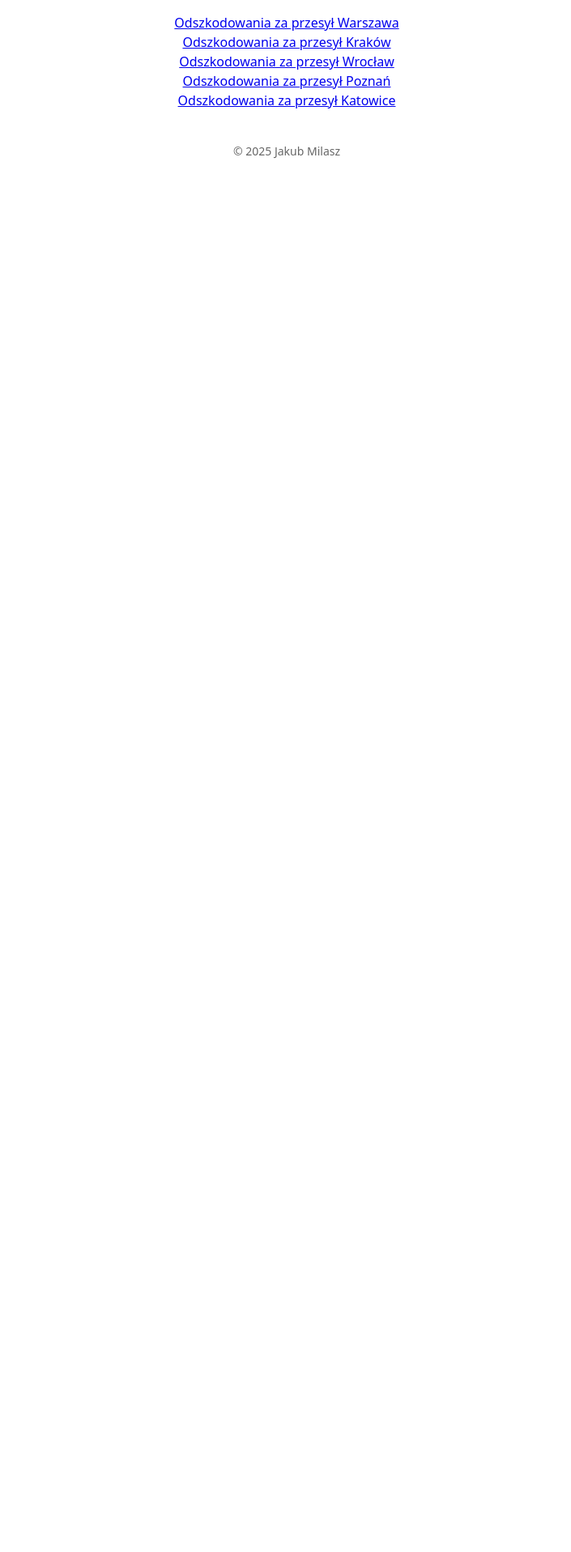
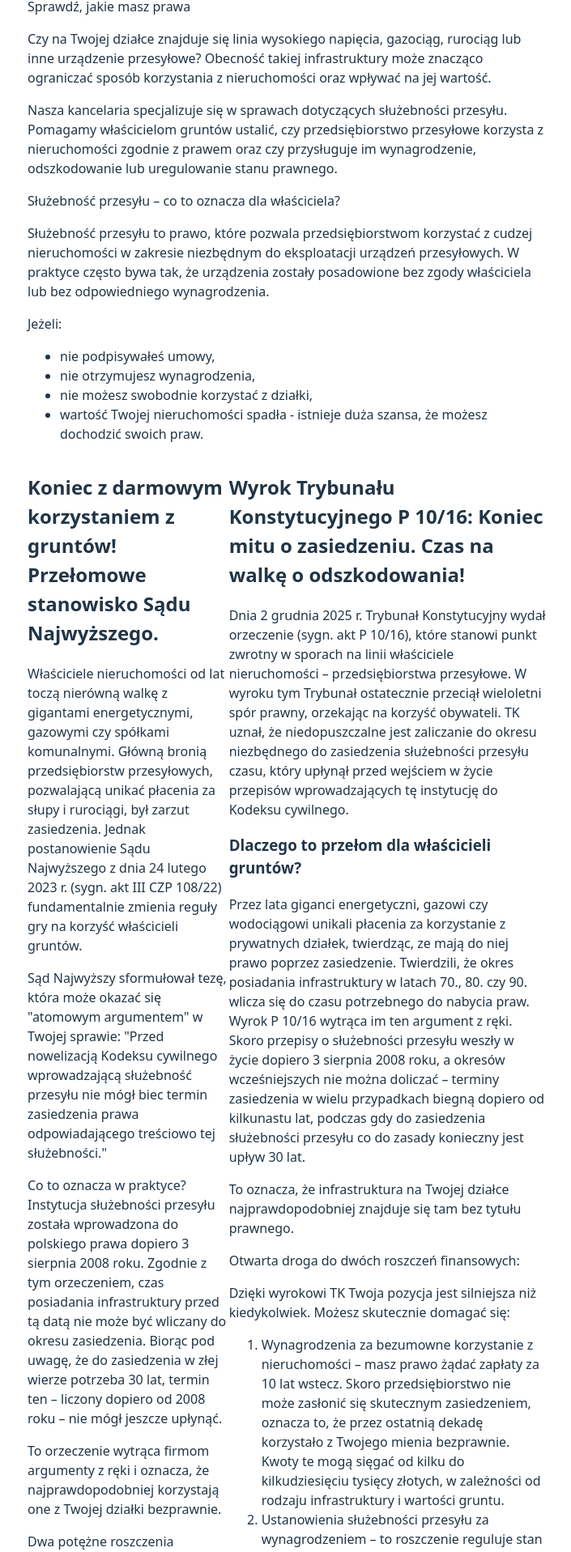
Before and after one commit to jakub-milasz/servitus, a React (Vite) app: page /krakow in a window 1280 px wide. Shown: the part 637-2554 px from the top of the page at 81% size, without its empty margins (286-991 px from the left). Before the commit the page ends 848 px from the top, so only its background shows below. Built offline with nearby package versions, Linux system fonts and the light colour scheme.

Commit message:
Add text to page

```diff
--- /dev/null
+++ b/src/components/Articles.jsx
@@ -0,0 +1,94 @@
+export default function Articles() {
+  return (
+    <div className="articles">
+      <div className="article">
+        <h2>Koniec z darmowym korzystaniem z gruntów! Przełomowe stanowisko Sądu Najwyższego.</h2>
+        <p>
+          Właściciele nieruchomości od lat toczą nierówną walkę z gigantami energetycznymi,
+          gazowymi czy spółkami komunalnymi. Główną bronią przedsiębiorstw przesyłowych,
+          pozwalającą unikać płacenia za słupy i rurociągi, był zarzut zasiedzenia. Jednak
+          postanowienie Sądu Najwyższego z dnia 24 lutego 2023 r. (sygn. akt III CZP 108/22)
+          fundamentalnie zmienia reguły gry na korzyść właścicieli gruntów.
+        </p>
+        <p>
+          Sąd Najwyższy sformułował tezę, która może okazać się &quot;atomowym argumentem&quot; w Twojej
+          sprawie: &quot;Przed nowelizacją Kodeksu cywilnego wprowadzającą służebność przesyłu nie
+          mógł biec termin zasiedzenia prawa odpowiadającego treściowo tej służebności.&quot;
+        </p>
+        <p>
+          Co to oznacza w praktyce? Instytucja służebności przesyłu została wprowadzona do
+          polskiego prawa dopiero 3 sierpnia 2008 roku. Zgodnie z tym orzeczeniem, czas posiadania
+          infrastruktury przed tą datą nie może być wliczany do okresu zasiedzenia. Biorąc pod uwagę,
+          że do zasiedzenia w złej wierze potrzeba 30 lat, termin ten – liczony dopiero od 2008 roku –
+          nie mógł jeszcze upłynąć.
+        </p>
+        <p>
+          To orzeczenie wytrąca firmom argumenty z ręki i oznacza, że najprawdopodobniej korzystają one z Twojej działki bezprawnie.
+        </p>
+        <p>
+          Dwa potężne roszczenia finansowe Dzięki korzystnej linii orzeczniczej otwierają się przed Tobą realne możliwości uzyskania pieniędzy:
+        </p>
+        <ol>
+          <li>
+            Wynagrodzenie za bezumowne korzystanie z nieruchomości – skoro firma nie zasiedziała służebności, to przez lata korzystała z Twojej własności bez tytułu prawnego. Masz prawo żądać zapłaty za 10 lat wstecz. W zależności od rodzaju infrastruktury (linie WN, gazociągi), kwoty te mogą sięgać nawet kilkudziesięciu tysięcy złotych.
+          </li>
+          <li>
+            Ustanowienie służebności przesyłu za wynagrodzeniem – możesz wymusić
+            uregulowanie sytuacji na przyszłość. Sąd ustali odpowiednie wynagrodzenie (często w formie jednorazowej, wysokiej rekompensaty) za to, że urządzenia obniżają wartość Twojej działki i ograniczają możliwość jej zabudowy.
+          </li>
+        </ol>
+        <p>
+          Nie rezygnuj ze swoich praw Jeśli zakład energetyczny odmówił Ci wypłaty, powołując się na stare czasy – ta argumentacja właśnie straciła rację bytu. Twoja pozycja negocjacyjna jest teraz silniejsza niż kiedykolwiek.
+        </p>
+        <p>
+          Skontaktuj się z naszą Kancelarią. Specjalizujemy się w sporach z przedsiębiorstwami przesyłowymi. Bezpłatnie przeanalizujemy Twoją sytuację w świetle orzeczenia III CZP 108/22 i pomożemy Ci wywalczyć należne odszkodowanie.
+        </p>
+      </div>
+      <div className="article">
+        <h2>Wyrok Trybunału Konstytucyjnego P 10/16: Koniec mitu o zasiedzeniu. Czas na walkę o odszkodowania!</h2>
+        <p>
+          Dnia 2 grudnia 2025 r. Trybunał Konstytucyjny wydał orzeczenie (sygn. akt P 10/16), które
+          stanowi punkt zwrotny w sporach na linii właściciele nieruchomości – przedsiębiorstwa
+          przesyłowe. W wyroku tym Trybunał ostatecznie przeciął wieloletni spór prawny, orzekając
+          na korzyść obywateli. TK uznał, że niedopuszczalne jest zaliczanie do okresu niezbędnego
+          do zasiedzenia służebności przesyłu czasu, który upłynął przed wejściem w życie
+          przepisów wprowadzających tę instytucję do Kodeksu cywilnego.
+        </p>
+        <h3>Dlaczego to przełom dla właścicieli gruntów?</h3>
+        <p>
+          Przez lata giganci energetyczni, gazowi czy wodociągowi unikali płacenia za korzystanie z
+          prywatnych działek, twierdząc, ze mają do niej prawo poprzez zasiedzenie. Twierdzili, że
+          okres posiadania infrastruktury w latach 70., 80. czy 90. wlicza się do czasu potrzebnego do
+          nabycia praw. Wyrok P 10/16 wytrąca im ten argument z ręki. Skoro przepisy o służebności
+          przesyłu weszły w życie dopiero 3 sierpnia 2008 roku, a okresów wcześniejszych nie można
+          doliczać – terminy zasiedzenia w wielu przypadkach biegną dopiero od kilkunastu lat,
+          podczas gdy do zasiedzenia służebności przesyłu co do zasady konieczny jest upływ 30 lat.
+        </p>
+        <p>
+          To oznacza, że infrastruktura na Twojej działce najprawdopodobniej znajduje się tam bez tytułu prawnego.
+        </p>
+        <p>
+          Otwarta droga do dwóch roszczeń finansowych:
+        </p>
+        <p>
+          Dzięki wyrokowi TK Twoja pozycja jest silniejsza niż kiedykolwiek. Możesz skutecznie domagać się:
+        </p>
+        <ol>
+          <li>
+            Wynagrodzenia za bezumowne korzystanie z nieruchomości – masz prawo żądać zapłaty za 10 lat wstecz. Skoro przedsiębiorstwo nie może zasłonić się skutecznym zasiedzeniem, oznacza to, że przez ostatnią dekadę korzystało z Twojego mienia bezprawnie. Kwoty te mogą sięgać od kilku do kilkudziesięciu tysięcy złotych, w zależności od rodzaju infrastruktury i wartości gruntu.
+          </li>
+          <li>
+            Ustanowienia służebności przesyłu za wynagrodzeniem – to roszczenie reguluje stan na przyszłość. Sąd (lub ugoda) określi zasady dostępu służb do urządzeń oraz wysokość jednorazowego lub okresowego wynagrodzenia dla Ciebie za to, że rury czy linie energetyczne obniżają wartość inwestycyjną Twojej działki.
+          </li>
+        </ol>
+        <p>Nie wierz w odmowne decyzje przesłane przed 2025 rokiem</p>
+        <p>
+          Jeśli kiedykolwiek otrzymałeś pismo, w którym przedsiębiorstwo przesyłowe odmówiło zapłaty, powołując się na zasiedzenie – ta decyzja jest już nieaktualna w świetle wyroku P 10/16. Teraz prawo stoi po Twojej stronie.
+        </p>
+        <p>
+          Skontaktuj się z naszą Kancelarią. Specjalizujemy się w sporach z przedsiębiorstwami przesyłowymi. Bezpłatnie przeanalizujemy dokumentację Twojej nieruchomości, sprawdzimy historię posadowienia urządzeń i ocenimy szanse na uzyskanie wysokiego odszkodowania w oparciu o nowe realia prawne. Nie pozwól, by Twoja własność była obciążana za darmo!
+        </p>
+      </div>
+    </div>
+  );
+}
--- /dev/null
+++ b/src/components/Contact.jsx
@@ -0,0 +1,14 @@
+export default function Contact() {
+  return (
+    <>
+      <p>Skorzystaj z bezpłatnej analizy</p>
+      <p>Skontaktuj się z nami, aby dowiedzieć się:</p>
+      <ul>
+        <li>czy przysługuje Ci wynagrodzenie za służebność przesyłu,</li>
+        <li>czy możliwe jest uregulowanie stanu prawnego,</li>
+        <li>jakie działania będą dla Ciebie najkorzystniejsze.</li>
+      </ul>
+      <p>Pierwsza analiza jest bezpłatna i niezobowiązująca.</p>
+    </>
+  );
+}
--- /dev/null
+++ b/src/components/Description.jsx
@@ -0,0 +1,17 @@
+export default function Description() {
+  return (
+    <>
+      <p>Służebność przesyłu – co to oznacza dla właściciela?</p>
+      <p>
+        Służebność przesyłu to prawo, które pozwala przedsiębiorstwom korzystać z cudzej nieruchomości w zakresie niezbędnym do eksploatacji urządzeń przesyłowych. W praktyce często bywa tak, że urządzenia zostały posadowione bez zgody właściciela lub bez odpowiedniego wynagrodzenia.
+      </p>
+      <p>Jeżeli:</p>
+      <ul>
+        <li>nie podpisywałeś umowy,</li>
+        <li>nie otrzymujesz wynagrodzenia,</li>
+        <li>nie możesz swobodnie korzystać z działki,</li>
+        <li>wartość Twojej nieruchomości spadła - istnieje duża szansa, że możesz dochodzić swoich praw.</li>
+      </ul>
+    </>
+  );
+}
--- /dev/null
+++ b/src/components/Intro.jsx
@@ -0,0 +1,15 @@
+export default function Intro() {
+  return (
+    <>
+      <p>Masz urządzenia przesyłowe na swojej nieruchomości?</p>
+      <p>Sprawdź, jakie masz prawa</p>
+      <p>
+        Czy na Twojej działce znajduje się linia wysokiego napięcia, gazociąg, rurociąg lub inne urządzenie przesyłowe?
+        Obecność takiej infrastruktury może znacząco ograniczać sposób korzystania z nieruchomości oraz wpływać na jej wartość.
+      </p>
+      <p>
+        Nasza kancelaria specjalizuje się w sprawach dotyczących służebności przesyłu. Pomagamy właścicielom gruntów ustalić, czy przedsiębiorstwo przesyłowe korzysta z nieruchomości zgodnie z prawem oraz czy przysługuje im wynagrodzenie, odszkodowanie lub uregulowanie stanu prawnego.
+      </p>
+    </>
+  );
+}
--- /dev/null
+++ b/src/components/List.jsx
@@ -0,0 +1,17 @@
+export default function List() {
+  return (
+    <>
+      <p>Jak możemy pomóc?</p>
+      <ul>
+        <li>analizujemy stan prawny nieruchomości</li>
+        <li>sprawdzamy księgi wieczyste i dokumentację</li>
+        <li>ustalamy zasadność roszczeń</li>
+        <li>negocjujemy z przedsiębiorstwami przesyłowymi</li>
+        <li>reprezentujemy klientów przed sądem</li>
+      </ul>
+      <p>
+        Każdą sprawę traktujemy indywidualnie, dążąc do maksymalnej ochrony interesów właściciela nieruchomości.
+      </p>
+    </>
+  );
+}
--- a/src/index.css
+++ b/src/index.css
@@ -20,8 +20,14 @@ body {
   align-items: center;
   place-items: center;
   justify-content: center;
-  min-width: 320px;
+  width: 50%;
+  margin: 0 auto;
   min-height: 100vh;
+}
+
+/* Articles.css */
+.articles {
+    display: flex;
 }
 
 
--- a/src/pages/CityPage.jsx
+++ b/src/pages/CityPage.jsx
@@ -1,6 +1,11 @@
 import { useParams } from "react-router-dom";
 import Header from "../components/Header";
 import Form from "../components/Form";
+import Intro from "../components/Intro";
+import Description from "../components/Description";
+import Articles from "../components/Articles";
+import List from "../components/List";
+import Contact from "../components/Contact";
 import Links from "../components/Links";
 import Footer from "../components/Footer";
 import cityNames from "../data/cities.js";
@@ -20,6 +25,11 @@ export default function CityPage() {
   <>
     <Header cityName={cityName} />
     <Form />
+    <Intro />
+    <Description />
+    <Articles />
+    <List />
+    <Contact />
     <Links />
     <Footer />
   </>
```
